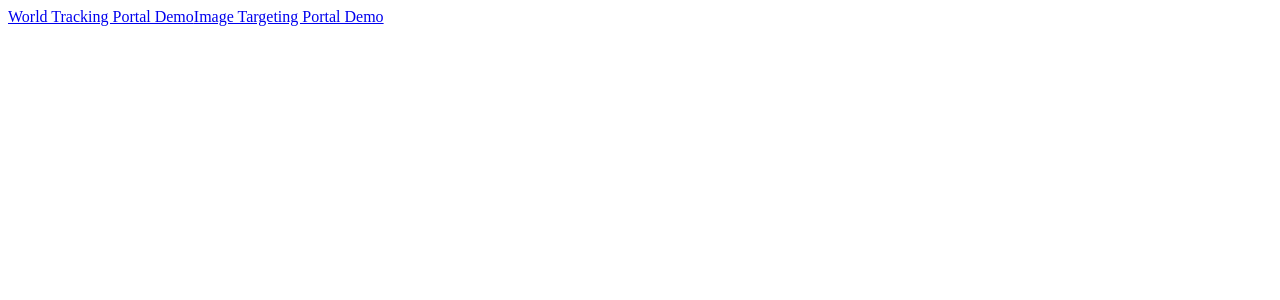
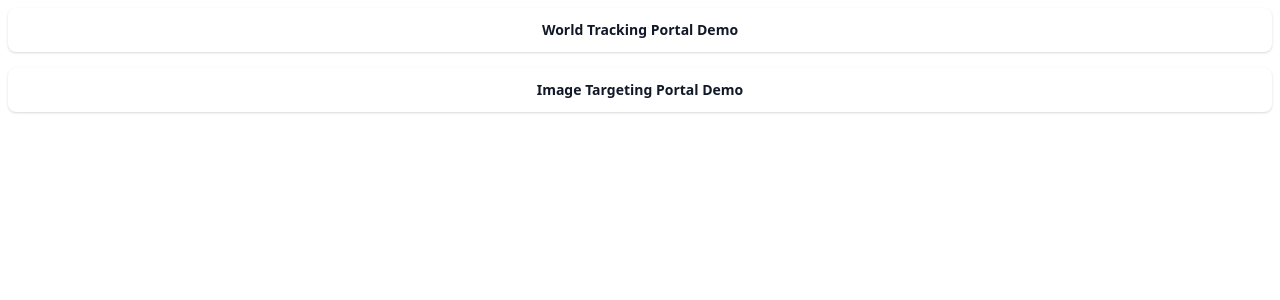
Before and after one commit to aos-ryan/mockject, a Nuxt app: page / in a window 1280 px wide. Shown: the top 300 px of the page. Built offline with nearby package versions, Linux system fonts and the light colour scheme.

Commit message:
add index page

```diff
--- a/components/ImagePortal.vue
+++ b/components/ImagePortal.vue
@@ -4,7 +4,7 @@
       xrextras-loading
       xrextras-runtime-error
       renderer="colorManagement: true"
-      xrweb="allowedDevices: any; disableDefaultEnvironment: true"
+      xrweb="allowedDevices: mobile; disableDefaultEnvironment: true"
     >
       <a-assets>
         <img id="skybox-img" src="/textures/skybox.jpg" />
--- a/components/WorldPortal.vue
+++ b/components/WorldPortal.vue
@@ -10,7 +10,7 @@
     <a-scene
       xrextras-loading
       xrextras-runtime-error
-      xrweb="allowedDevices: any; disableDefaultEnvironment: true"
+      xrweb="allowedDevices: mobile; disableDefaultEnvironment: true"
       renderer="colorManagement: true;"
       tap-to-place-portal
       update-score
--- a/pages/index.vue
+++ b/pages/index.vue
@@ -1,7 +1,11 @@
 <template>
   <main>
-    <NuxtLink to="/world-portal">World Tracking Portal Demo</NuxtLink>
-    <NuxtLink to="/image-portal">Image Targeting Portal Demo</NuxtLink>
+    <NuxtLink class="button" to="/world-portal"
+      >World Tracking Portal Demo</NuxtLink
+    >
+    <NuxtLink class="button" to="/image-portal"
+      >Image Targeting Portal Demo</NuxtLink
+    >
   </main>
 </template>
 
@@ -10,3 +14,46 @@ export default {
   name: 'IndexPage',
 }
 </script>
+
+<style scoped>
+main {
+  display: flex;
+  flex-direction: column;
+}
+.button {
+  background-color: #ffffff;
+  border: 0;
+  width: auto;
+  border-radius: 0.5rem;
+  box-sizing: border-box;
+  color: #111827;
+  font-family: 'Inter var', ui-sans-serif, system-ui, -apple-system, system-ui,
+    'Segoe UI', Roboto, 'Helvetica Neue', Arial, 'Noto Sans', sans-serif,
+    'Apple Color Emoji', 'Segoe UI Emoji', 'Segoe UI Symbol', 'Noto Color Emoji';
+  font-size: 0.875rem;
+  font-weight: 600;
+  line-height: 1.25rem;
+  padding: 0.75rem 1rem;
+  margin-bottom: 1rem;
+  text-align: center;
+  text-decoration: none #d1d5db solid;
+  box-shadow: 0 1px 3px 0 rgba(0, 0, 0, 0.1), 0 1px 2px 0 rgba(0, 0, 0, 0.06);
+  cursor: pointer;
+  user-select: none;
+  -webkit-user-select: none;
+  touch-action: manipulation;
+}
+
+.button:hover {
+  background-color: rgb(249, 250, 251);
+}
+
+.button:focus {
+  outline: 2px solid transparent;
+  outline-offset: 2px;
+}
+
+.button:focus-visible {
+  box-shadow: none;
+}
+</style>
```
